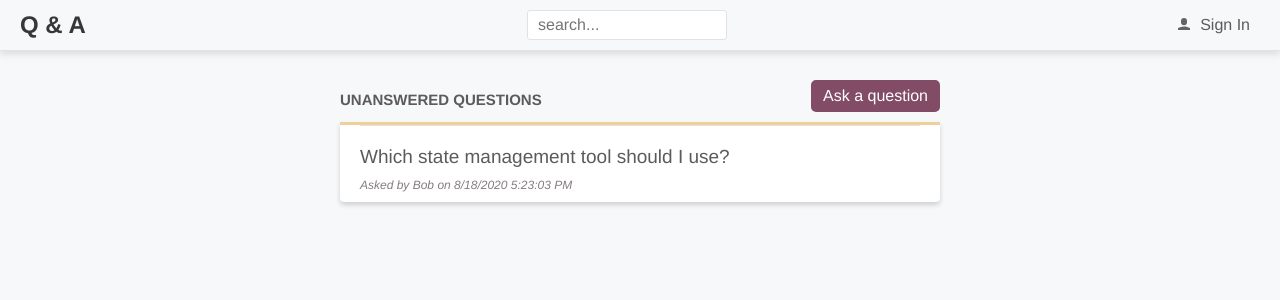
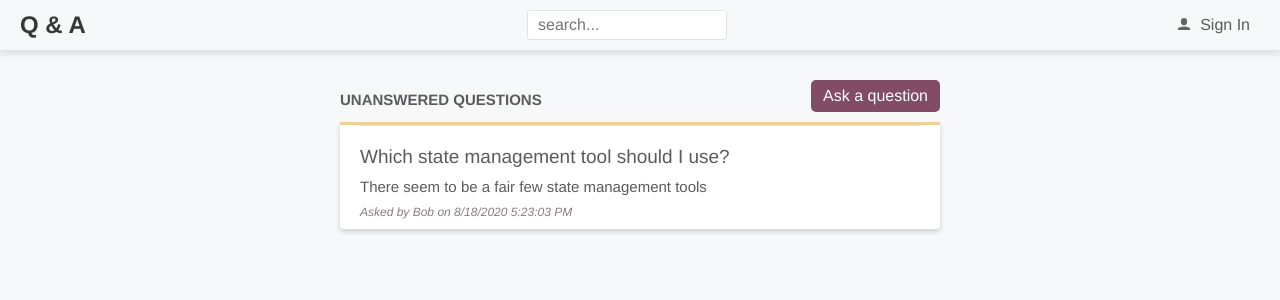
Before and after one commit to KorobetskayaAA/QandA, a React (Create React App) app in the folder frontend/: page / in a window 1280 px wide. Shown: the top 300 px of the page. Built offline with nearby package versions, Linux system fonts and the light colour scheme.

Commit message:
Optionaly show content of the question

```diff
--- a/frontend/src/Question.tsx
+++ b/frontend/src/Question.tsx
@@ -2,13 +2,14 @@
 /** @jsx jsx */
 import { css, jsx } from '@emotion/core';
 import { QuestionData } from './QuestionsData';
-import { gray3 } from './Styles';
+import { gray2, gray3 } from './Styles';
 
 interface Props {
   data: QuestionData;
+  showContent?: boolean;
 }
 
-export const Question: FC<Props> = ({ data }) => (
+export const Question: FC<Props> = ({ data, showContent = true }) => (
   <div
     css={css`
       padding: 10px 0px;
@@ -22,6 +23,19 @@
     >
       {data.title}
     </div>
+    {showContent && (
+      <div
+        css={css`
+          padding-bottom: 10px;
+          font-size: 15px;
+          color: ${gray2};
+        `}
+      >
+        {data.content.length > 50
+          ? `${data.content.substring(0, 50)}`
+          : data.content}
+      </div>
+    )}
     <div
       css={css`
         font-size: 12px;
```
